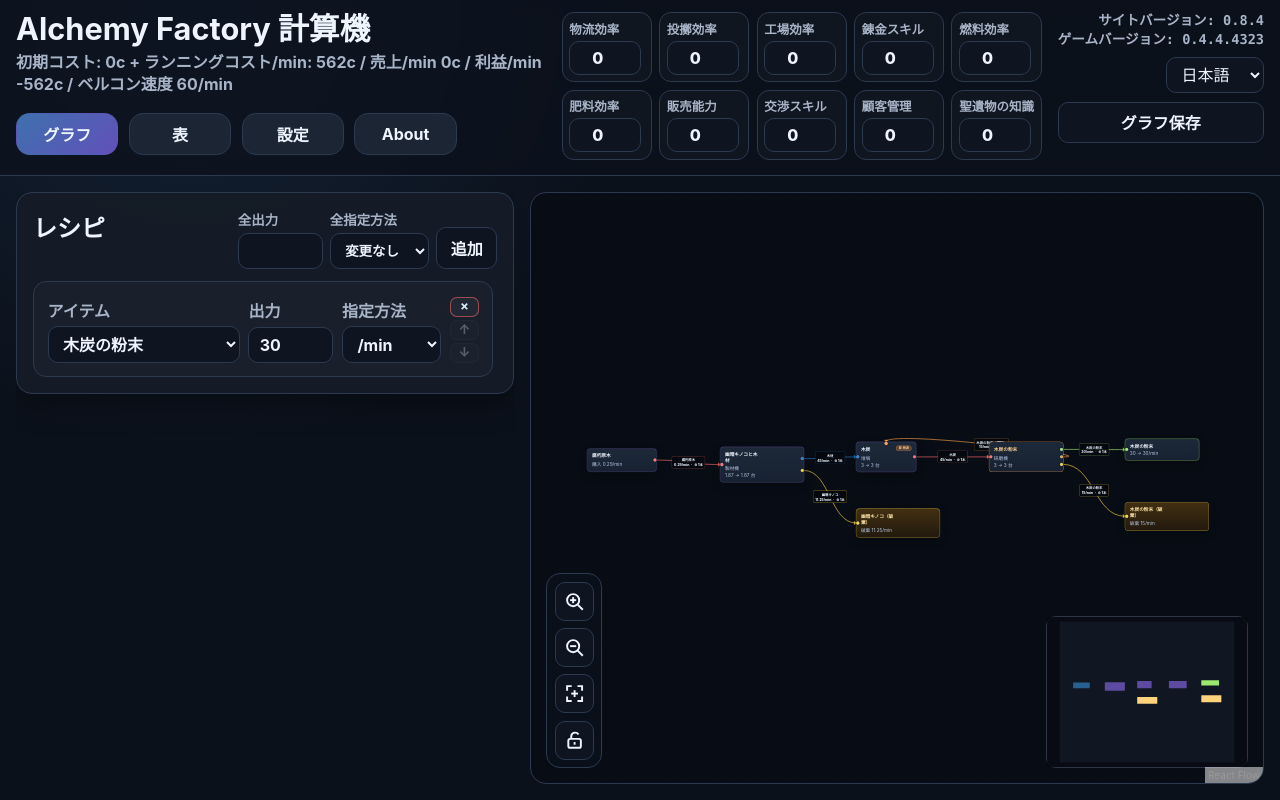
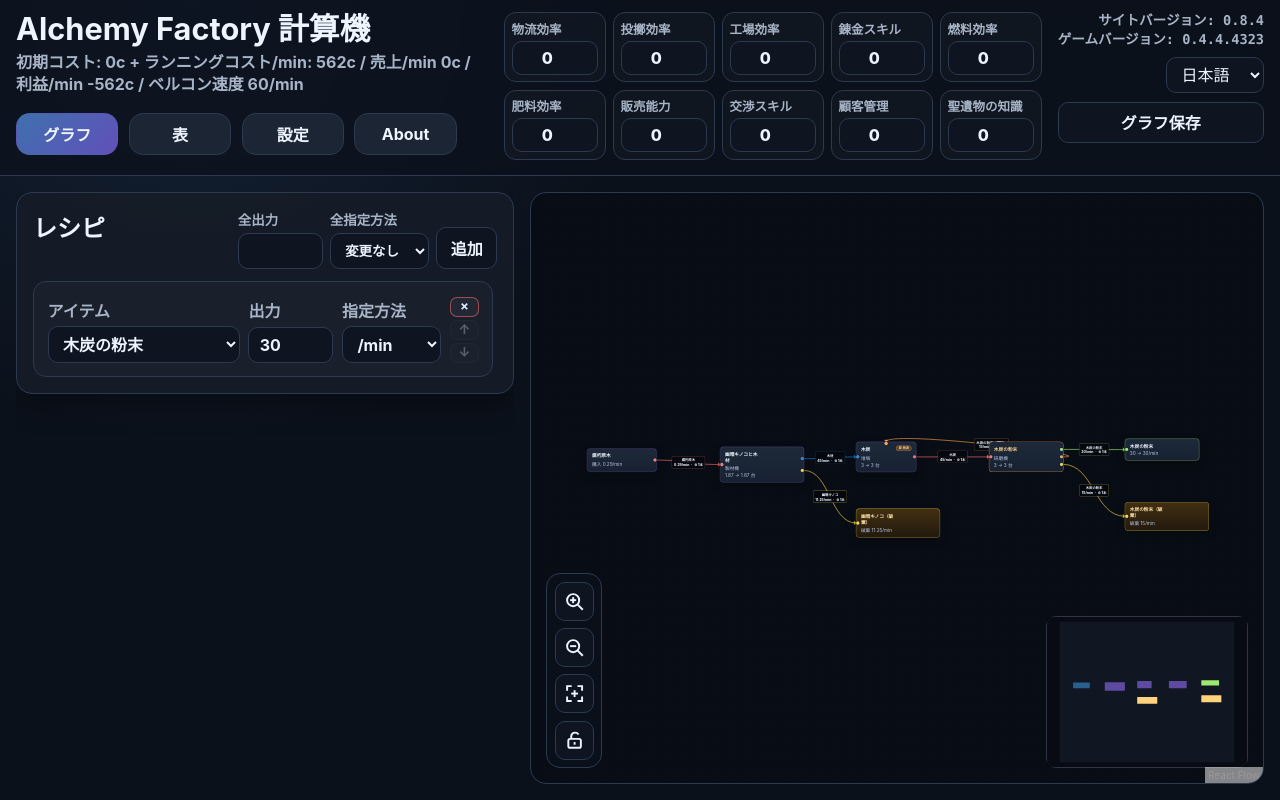
Before and after one commit to spaltfcy/alchemyfactory-calculator, a React (Vite) app: page / in a window 1280 px wide. Built offline with nearby package versions, Linux system fonts and the light colour scheme.

Commit message:
v0.8.4 Fix ability input width and default paradox input

```diff
--- a/src/data/paradox.ts
+++ b/src/data/paradox.ts
@@ -2,7 +2,7 @@ import type { ParadoxSettings } from '../types';
 import { ITEMS, itemById } from './items';
 
 export const DEFAULT_PARADOX_SETTINGS: ParadoxSettings = {
-  oblivionInputItemId: 'sage_seeds',
+  oblivionInputItemId: 'copper_ingot',
 };
 
 export function getParadoxSettings(settings?: { paradox?: Partial<ParadoxSettings> }): ParadoxSettings {
--- a/src/styles.css
+++ b/src/styles.css
@@ -202,9 +202,9 @@ a {
 
 .header-ability-panel {
   display: grid;
-  grid-template-columns: repeat(5, minmax(4.8rem, 1fr));
+  grid-template-columns: repeat(5, minmax(5.4rem, 1fr));
   gap: 0.45rem;
-  max-width: 34rem;
+  max-width: 38rem;
 }
 
 .header-ability-field {
@@ -224,7 +224,7 @@ a {
 }
 
 .header-ability-field input {
-  width: 4.5rem;
+  width: 5.4rem;
   min-height: 1.85rem;
   text-align: center;
   font-weight: 800;
```
